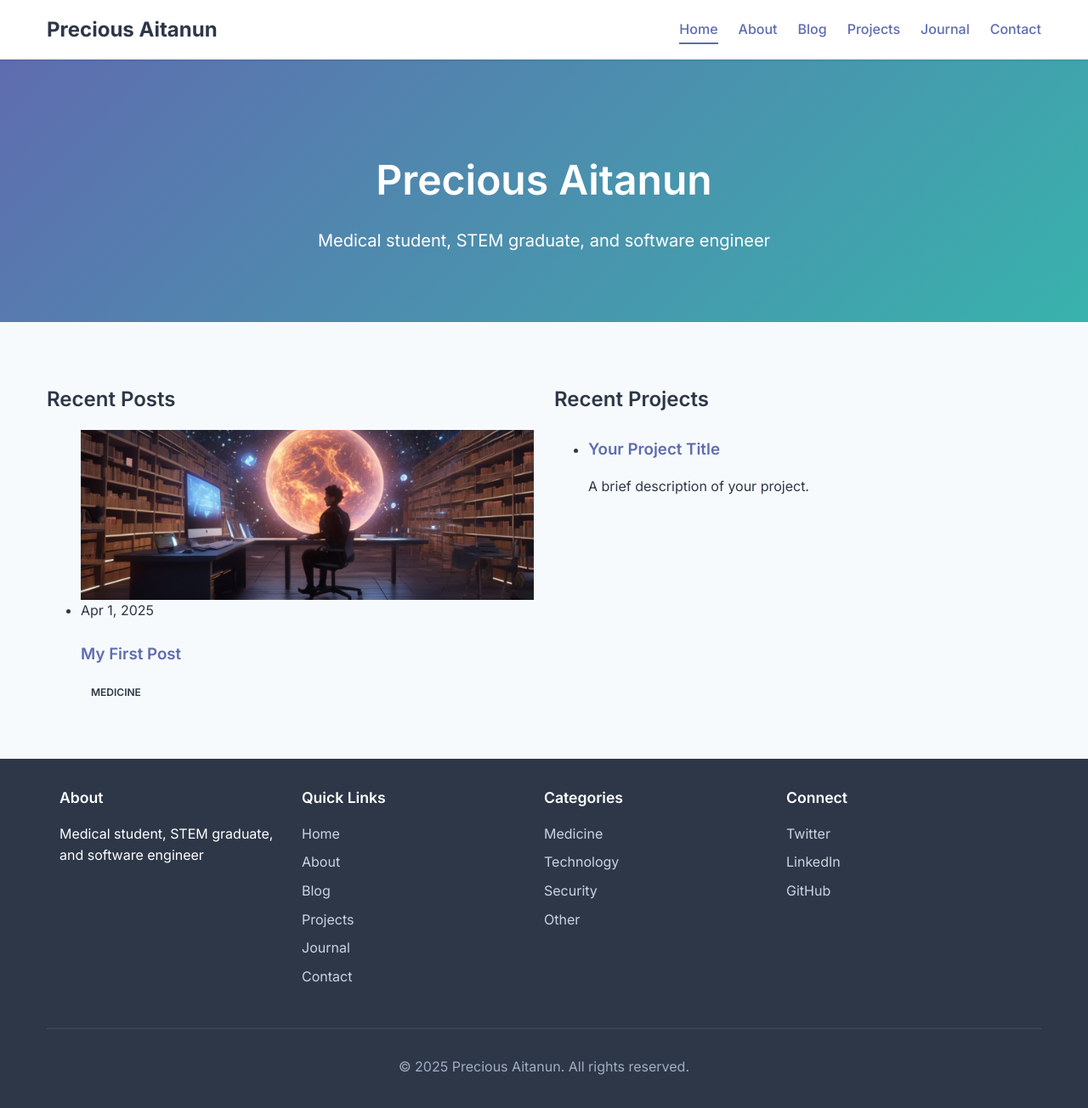
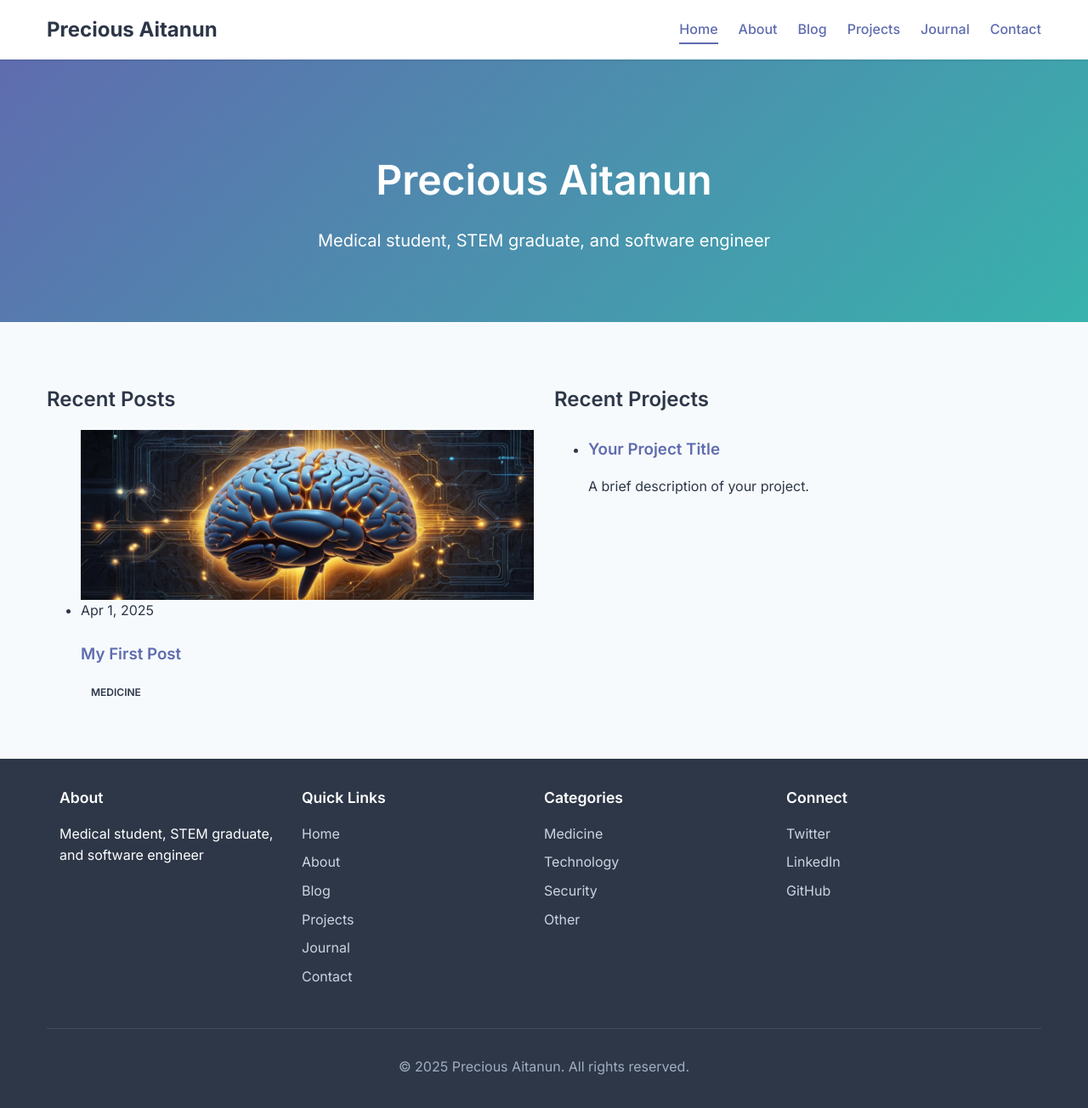
Before and after one commit to Nadira3/Nadira3.github.io, a Jekyll site: the page built from index.html, in a window 1280 px wide and 1317 px high. Shown: the top 1304 px of the window at 85% size. Built offline with Jekyll 4.4.1, drawn with Linux system fonts in a browser that asks for light colours; grey boxes are pictures that could not be loaded.

Commit message:
test header image in string format

```diff
--- a/_posts/2025-03-01-welcome-to-jekyll.markdown
+++ b/_posts/2025-03-01-welcome-to-jekyll.markdown
@@ -4,7 +4,7 @@ title: "My First Post"
 date: 2025-04-01
 categories: [Medicine]
 tags: [research, cardiology]
-header_image: /assets/images/defaultpost.jpg
+header_image: "/assets/images/default.jpg"
 excerpt: "A brief summary of your post."
 ---
 
--- a/index.html
+++ b/index.html
@@ -18,7 +18,7 @@ title: Home
         <ul class="post-list">
           {% for post in site.posts limit:3 %}
           <li class="post-item">
-            <div class="post-thumbnail" style="background-image: url('{{ post.header_image | default: "/assets/images/default-post.jpg" }}')"></div>
+            <div class="post-thumbnail" style="background-image: url('{{ post.header_image | default: "/assets/images/defaultpost.jpg" }}')"></div>
             <div class="post-info">
               <span class="post-date">{{ post.date | date: "%b %-d, %Y" }}</span>
               <h3><a href="{{ post.url | relative_url }}">{{ post.title }}</a></h3>
```
